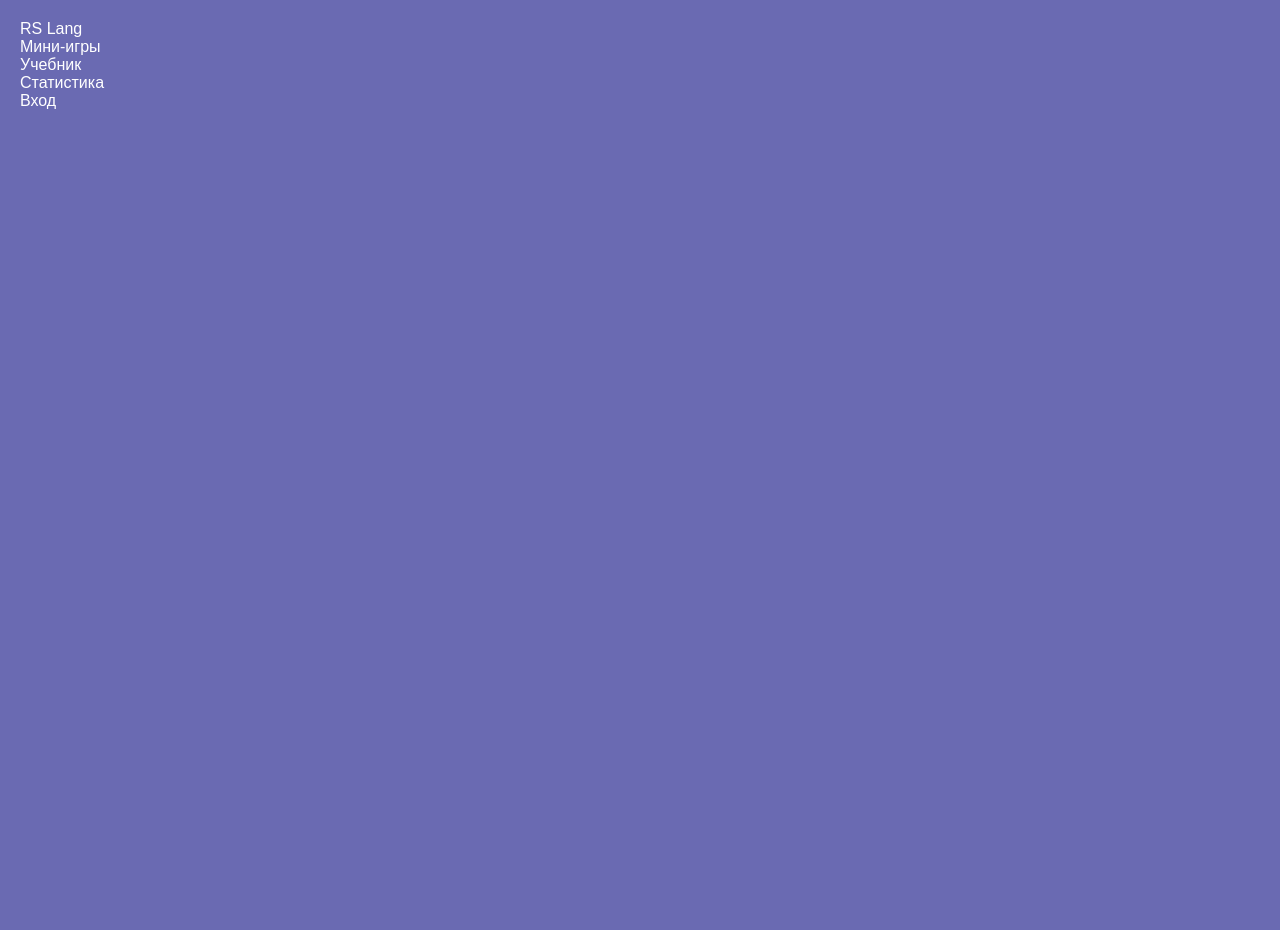
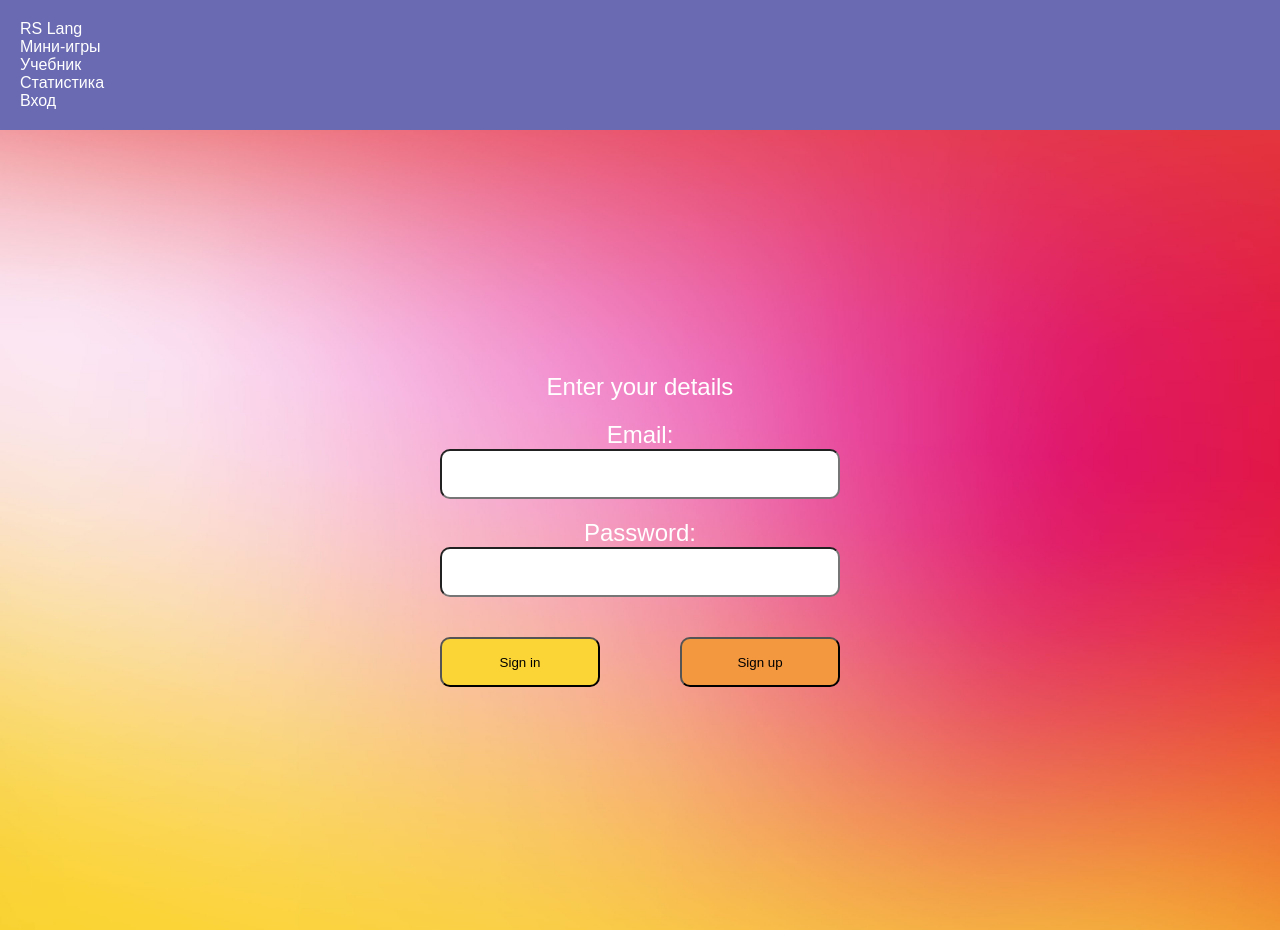
Before and after one commit to klimentsii/rs-lang, an Angular app in the folder rslang/: page /auth in a window 1280 px wide. Before the commit this address led to /. Before the commit the page ends 800 px from the top, so only its background shows below. Built offline with nearby package versions, Linux system fonts and the light colour scheme.

Commit message:
feat: add form tags

```diff
--- a/rslang/src/app/app.module.ts
+++ b/rslang/src/app/app.module.ts
@@ -13,6 +13,7 @@ import { GameSprintComponent } from "./pages/mini-games/game-sprint/game-sprint.
 import { HeaderComponent } from "./pages/header-component/header.component";
 import { PageGamesComponent } from "./pages/page-games/page-games.component";
 import { GameAudioCallComponent } from "./pages/mini-games/game-audio-call/game-audio-call.component";
+import { AuthComponent } from "./pages/auth/auth.component";
 
 const appRoutes: Routes = [
   { path: "", component: MainPageComponent },
@@ -21,6 +22,7 @@ const appRoutes: Routes = [
   { path: "book", component: BookPageComponent },
   { path: "games/sprint", component: GameSprintComponent },
   { path: "games/audio-call", component: GameAudioCallComponent },
+  { path: "auth", component: AuthComponent },
 ];
 
 @NgModule({
@@ -32,7 +34,8 @@ const appRoutes: Routes = [
     GameSprintComponent,
     HeaderComponent,
     PageGamesComponent,
-    GameAudioCallComponent
+    GameAudioCallComponent,
+    AuthComponent
   ],
   imports: [
     BrowserModule,
--- /dev/null
+++ b/rslang/src/app/pages/auth/auth.component.css
@@ -0,0 +1,51 @@
+.auth {
+  width: 100%;
+  height: 100vh;
+
+  background: url('/assets/bg/bg4.jpg') center no-repeat;
+  background-size: cover;
+
+  display: flex;
+  align-items: center;
+}
+
+.auth-inner {
+  display: flex;
+  flex-direction: column;
+  align-items: center;
+  font-size: 24px;
+  max-width: 400px;
+  margin: 0 auto;
+}
+
+.auth-input {
+  width: 100%;
+  height: 50px;
+  border-radius: 10px;
+  margin-bottom: 20px;
+}
+
+.auth-title {
+  margin-bottom: 20px;
+}
+
+.auth-buttons {
+  display: flex;
+  width: 100%;
+  justify-content: space-between;
+}
+
+.auth-button {
+  width: 40%;
+  height: 50px;
+  border-radius: 10px;
+  margin-top: 20px;
+}
+
+.auth-button:nth-child(1) {
+  background-color: #FBD436;
+}
+
+.auth-button:nth-child(2) {
+  background-color: #F3983F;
+}
--- /dev/null
+++ b/rslang/src/app/pages/auth/auth.component.html
@@ -0,0 +1,15 @@
+<section class="auth">
+  <div class="container">
+    <div class="auth-inner">
+      <div class="auth-title">Enter your details</div>
+      <div class="auth-suptitle">Email:</div>
+      <input type="email" class="auth-input">
+      <div class="auth-suptitle">Password:</div>
+      <input type="password" class="auth-input" minlength="8" maxlength="32">
+      <div class="auth-buttons">
+        <button class="auth-button">Sign in</button>
+        <button class="auth-button">Sign up</button>
+      </div>
+    </div>
+  </div>
+</section>
--- /dev/null
+++ b/rslang/src/app/pages/auth/auth.component.ts
@@ -0,0 +1,15 @@
+import { Component, OnInit } from "@angular/core";
+
+@Component({
+  selector: "app-auth",
+  templateUrl: "./auth.component.html",
+  styleUrls: ["./auth.component.css"]
+})
+export class AuthComponent implements OnInit {
+
+  constructor() { }
+
+  ngOnInit(): void {
+  }
+
+}
--- a/rslang/src/app/pages/header-component/header.component.html
+++ b/rslang/src/app/pages/header-component/header.component.html
@@ -7,7 +7,7 @@
           <li class="header-li"><a routerLink='/games'>{{gamesTitle}}</a></li>
           <li class="header-li"><a routerLink='/book'>{{bookTitle}}</a></li>
           <li class="header-li"><a routerLink='/statistics'>{{statisticsTitle}}</a></li>
-          <li class="header-li"><a routerLink=''>{{logInTitle}}</a></li>
+          <li class="header-li"><a routerLink='/auth'>{{logInTitle}}</a></li>
         </ul>
       </div>
     </div>
--- a/rslang/src/styles.css
+++ b/rslang/src/styles.css
@@ -112,6 +112,7 @@ body {
   font-family: 'Shippori Antique', sans-serif;
   background-color: #6A6AB2;
   margin: 0 auto;
+  color: #FFFFFF;
 }
 
 a:active, /* активная/посещенная ссылка */
```
Also changed, not shown: rslang/src/assets/bg/bg4.jpg (added), 1 other file (tests, documents, lock files or other folders).
